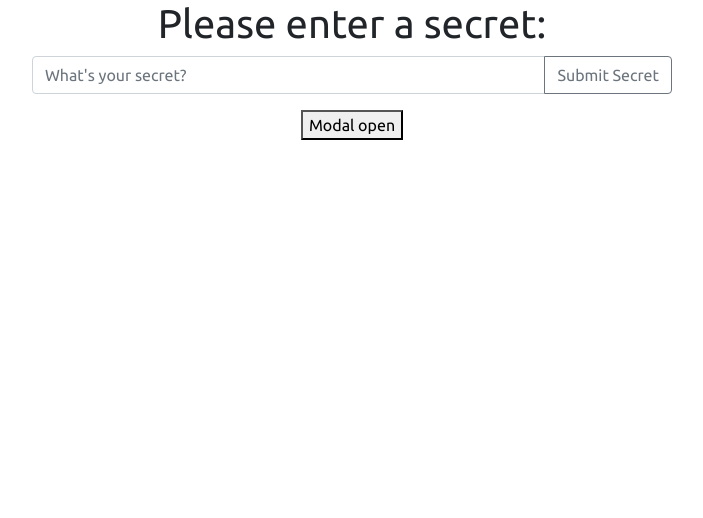
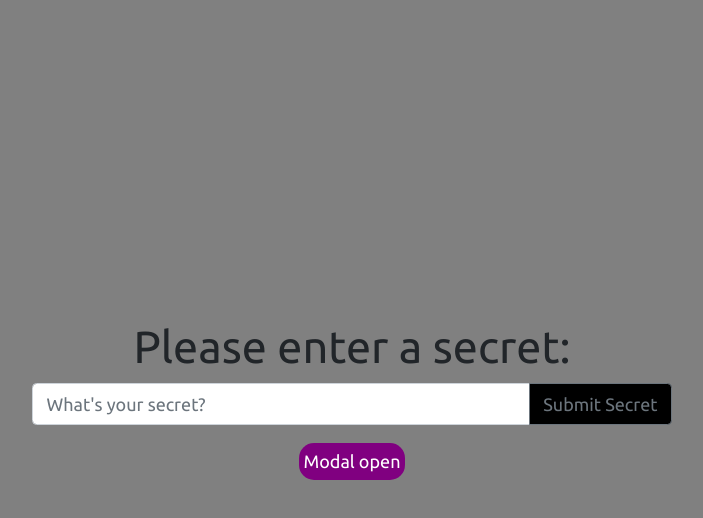
Before and after one commit to liamproche/post-secret-front-end, a React (Create React App) app: page / in a window 1280 px wide. Shown: the top 518 px of the page, without its empty margins (288-991 px from the left). Built offline with nearby package versions, Linux system fonts and the light colour scheme; no server answers.

Commit message:
started thinking about style

```diff
--- a/src/MainComponent/MainComponent.css
+++ b/src/MainComponent/MainComponent.css
@@ -2,5 +2,4 @@
     display: flex;
     flex-direction: column;
     align-items: center;
-
 }
--- a/src/MainComponent/SecretFormComponent/SecretFormComponent.css
+++ b/src/MainComponent/SecretFormComponent/SecretFormComponent.css
@@ -1,3 +1,31 @@
+*{
+    font-size: 18px;
+}
+
+#secret-form-component{
+    width: 100%;
+    height: 100vh;
+    background: grey;
+    display: flex;
+    flex-direction: column;
+    align-items: center;
+    justify-content: center;
+}
+
 #secret-form{
     width: 50%;
 }
+
+#secret-input{
+}
+
+#add-artwork-button{
+    background: purple;
+    border: none;
+    color: white;
+    border-radius: 15px;
+    padding: 5px;
+}
+#submit-button{
+    background: black;
+}
--- a/src/MainComponent/SecretFormComponent/SecretFormComponent.jsx
+++ b/src/MainComponent/SecretFormComponent/SecretFormComponent.jsx
@@ -14,9 +14,7 @@ function SecretFormComponent(props){;
     }
 
     const [newSecret, setNewSecret] = useState({})
-    //function to handle change of text in input fields uses e-target so can be assigned to any input field
     const handleInputChange=(e)=>{
-        //sets new secret variable
         setNewSecret({
            secret: e.target.value
         })
@@ -33,7 +31,7 @@ function SecretFormComponent(props){;
         const data = new FormData();
         data.append('file', image);
         data.append('upload_preset', 'ym3qlxdj')
-        const imgUplaodResponse = await fetch(`https://api.cloudinary.com/v1_1/${process.env.REACT_APP_IMG_CLOUD}/image/upload`, {
+        const imgUplaodResponse = await fetch(`https://api.cloudinary.com/v1_1/${process.env.REACT_APP_IMG_CLOUD}/image/upload/`, {
             method: 'POST',
             body: data
         })
@@ -45,15 +43,15 @@ function SecretFormComponent(props){;
         })
     }
     return(
-        <div className="SecretFormComponent" id="secret-form">
+        <div className="SecretFormComponent" id="secret-form-component">
             <h1>Please enter a secret:</h1>
-            <form className="input-group mb-3" onSubmit={submitNewSecret}>
-                <input type="text" className="form-control" placeholder="What's your secret?" aria-label="Secret" aria-describedby="basic-addon2" name="secret" required={true} minLength={4} onChange={handleInputChange}/>
+            <form id="secret-form" className="input-group mb-3" onSubmit={submitNewSecret}>
+                <input id="secret-input"  type="text" className="form-control" placeholder="What's your secret?" aria-label="Secret" aria-describedby="basic-addon2" name="secret" required={true} minLength={4} onChange={handleInputChange}/>
                 <div className="input-group-append">
-                    <button className="btn btn-outline-secondary" type="submit">Submit Secret</button>
+                    <button id="submit-button" className="btn btn-outline-secondary" type="submit">Submit Secret</button>
                 </div>
             </form>
-            <button onClick={showModal}>Modal open</button>
+            <button id="add-artwork-button" onClick={showModal}>Modal open</button>
             <Modal show={modalOpen}>
                 <Modal.Header>Select Artwork</Modal.Header>
                 <Modal.Body>
--- a/src/MainComponent/SecretsComponent/IndividualSecretComponent/IndividualSecretComponent.scss
+++ b/src/MainComponent/SecretsComponent/IndividualSecretComponent/IndividualSecretComponent.scss
@@ -1,4 +1,5 @@
 @import url('https://fonts.googleapis.com/css2?family=Ubuntu:wght@400;700&display=swap');
+
 
 body {
   font-family: 'Ubuntu', sans-serif;
@@ -11,7 +12,7 @@ body {
 .flip-card-outer {
   width: 380px;
   height: 340px;
-  margin: 25px 0;
+  margin: 5%;
 
   &.focus-trigger:focus {
     outline: 5px solid greenyellow;
@@ -56,8 +57,8 @@ body {
   }
 }
 .card-body img{
-  width: 100%;
-  height: 100%;
+  max-width: 380px;
+  max-height: 310px;
 }
 #back-conatiner{
   flex-direction: column;
@@ -65,5 +66,5 @@ body {
 #secret-grid-container{
   display: grid;
   overflow: scroll;
-  height: 55%;
+  height: 60%;
 }
```
